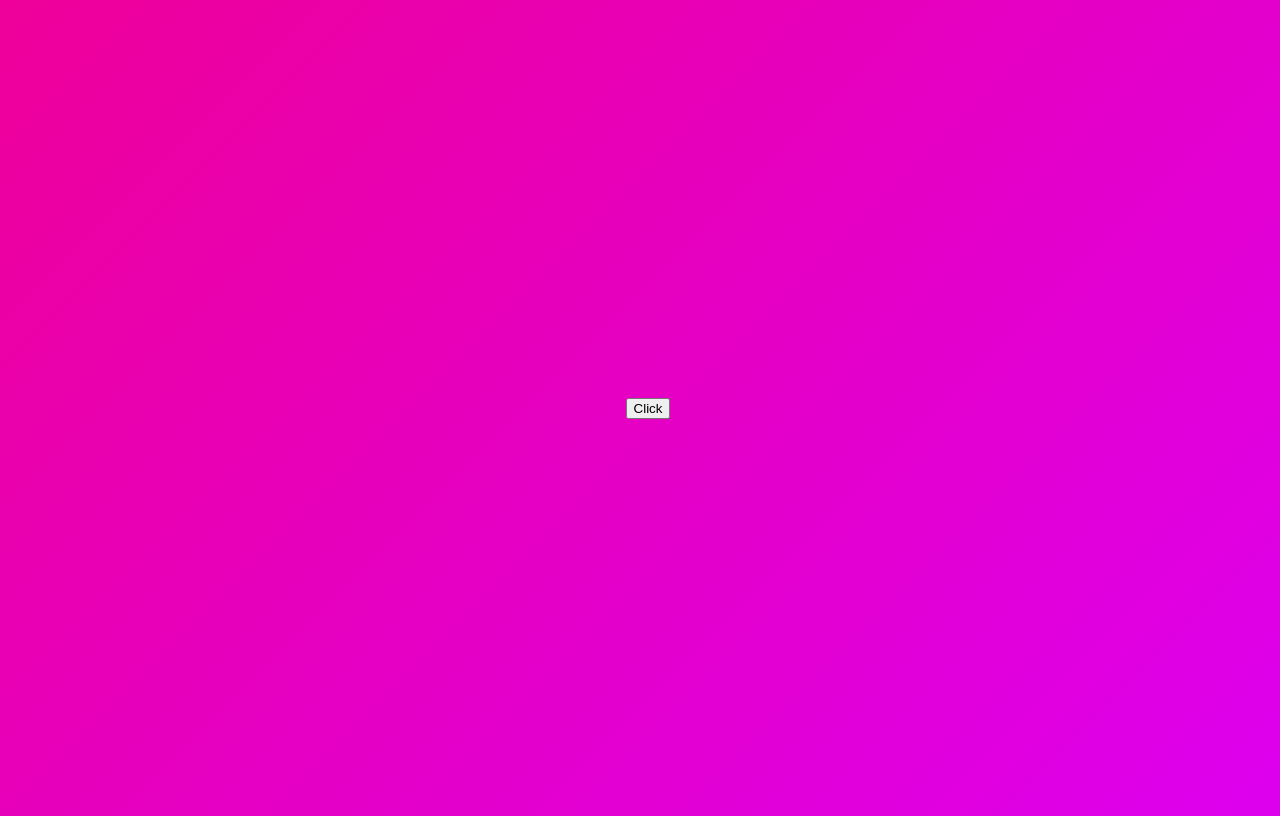
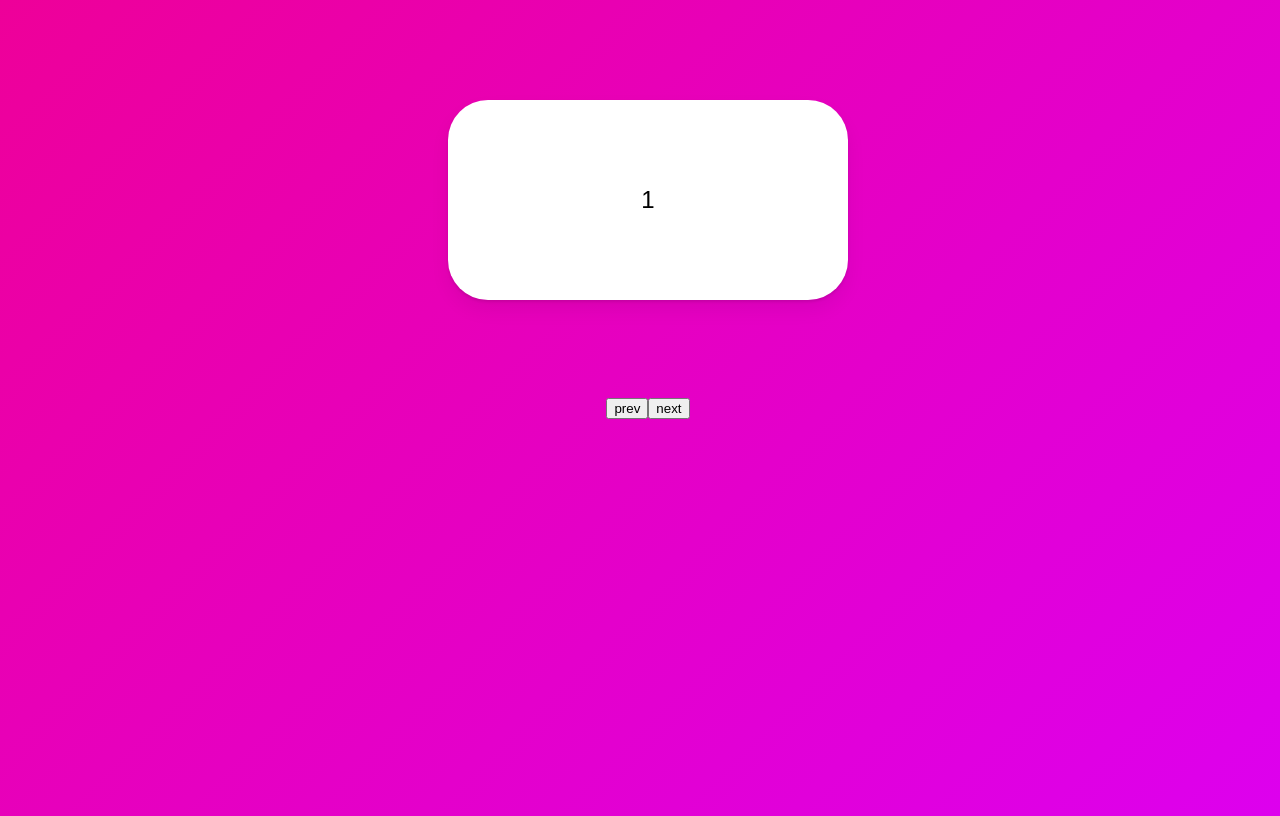
Before and after one commit to Flen-E/animation-study, a React (Create React App) app: page / in a window 1280 px wide. Built offline with nearby package versions, Linux system fonts and the light colour scheme.

Commit message:
sliderpresence

```diff
--- /dev/null
+++ b/src/SliderPresence.tsx
@@ -0,0 +1,70 @@
+import styled from "styled-components";
+import { motion, AnimatePresence } from "framer-motion";
+import { useState } from "react";
+
+const Wrapper = styled.div`
+  height: 100vh;
+  width: 100vw;
+  display: flex;
+  justify-content: center;
+  align-items: center;
+`;
+
+const Box = styled(motion.div)`
+  width: 400px;
+  height: 200px;
+  background-color: rgba(255, 255, 255, 1);
+  border-radius: 40px;
+  position: absolute;
+  top : 100px;
+  display: flex;
+  justify-content: center;
+  align-items: center;
+  font-size :24px;
+  box-shadow: 0 2px 3px rgba(0, 0, 0, 0.1), 0 10px 20px rgba(0, 0, 0, 0.06);
+`;
+
+const boxVariants ={
+    invisible : {
+        x : 500,
+        opacity: 0,
+        scale: 0,
+
+    },
+    visible : {
+        x : 0,
+        opacity: 1,
+        scale: 1,
+        transition :{
+            duration : 2,
+        }
+    },
+    exit : {
+        x : -500,
+        opacity: 0,
+        scale: 0,
+        transition :{
+            duration : 1,
+        }
+    },
+}
+
+function SliderPresence() {
+    const [visible, setVisible] = useState(1);
+    const nextPlease = () => setVisible(prev => prev === 10 ? 1 : prev +1 );
+    const prevPlease = () => setVisible(prev => prev === 1 ? 10 : prev -1);
+
+
+  return (
+    <Wrapper>
+       <AnimatePresence>
+        {[1,2,3,4,5,6,7,8,9,10].map(i => ( i === visible ? <Box variants={boxVariants} initial="invisible" animate = "visible" exit= "exit" key ={i}>{i}</Box> : null))}
+       </AnimatePresence>
+       <button onClick={prevPlease}>prev</button>
+       <button onClick={nextPlease}>next</button>
+
+    </Wrapper>
+  );
+}
+
+export default SliderPresence;
--- a/src/index.tsx
+++ b/src/index.tsx
@@ -7,6 +7,7 @@ import { darkTheme } from "./theme";
 import MotionValues from './MotionValues'
 import SvgTest from './SvgTest'
 import AnimPresence from './AnimPresence';
+import SliderPresence from './SliderPresence';
 
 const GlobalStyle = createGlobalStyle`
 @font-face {
@@ -88,7 +89,7 @@ root.render(
     <RecoilRoot>
       <ThemeProvider theme={darkTheme}>
         <GlobalStyle />
-        <AnimPresence />
+        <SliderPresence />
       </ThemeProvider>
     </RecoilRoot>
   </React.StrictMode>,
```
